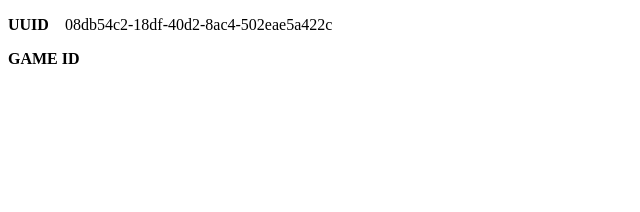
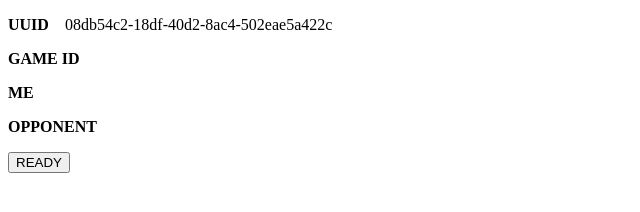
Before and after one commit to ArseneBrosy/nodetest, a plain HTML site: page index.html in a window 1280 px wide. Shown: the whole page, without its empty margins (0-640 px from the left). Drawn offline with Linux system fonts and the light colour scheme.

Commit message:
added ready states and button

```diff
--- a/index.html
+++ b/index.html
@@ -5,8 +5,11 @@
     <title>Nodetest</title>
 </head>
 <body>
-    <p><strong>UUID</strong>&nbsp;&nbsp;&nbsp;&nbsp;<span id="uuid"></span></p>
-    <p><strong>GAME ID</strong>&nbsp;&nbsp;&nbsp;&nbsp;<span id="game_id"></span></p>
+    <p><strong>UUID</strong>&emsp;<span id="uuid"></span></p>
+    <p><strong>GAME ID</strong>&emsp;<span id="game_id"></span></p>
+    <p><strong>ME</strong>&emsp;<span id="me"></span></p>
+    <p><strong>OPPONENT</strong>&emsp;<span id="opponent"></span></p>
+    <button>READY</button>
 
     <script src="js/websocket.js"></script>
 </body>
```
